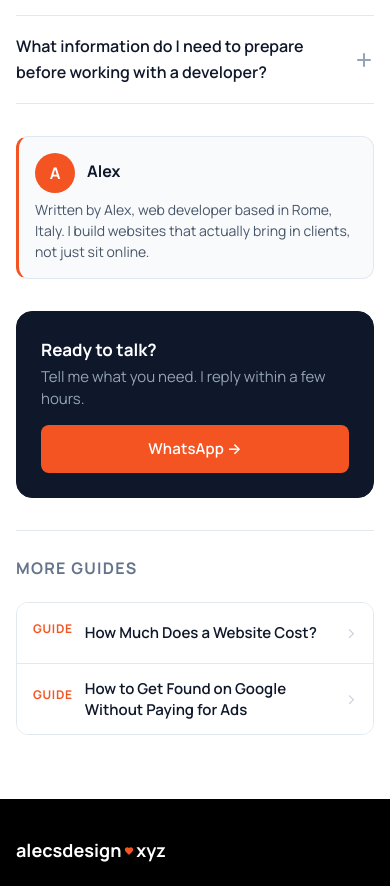
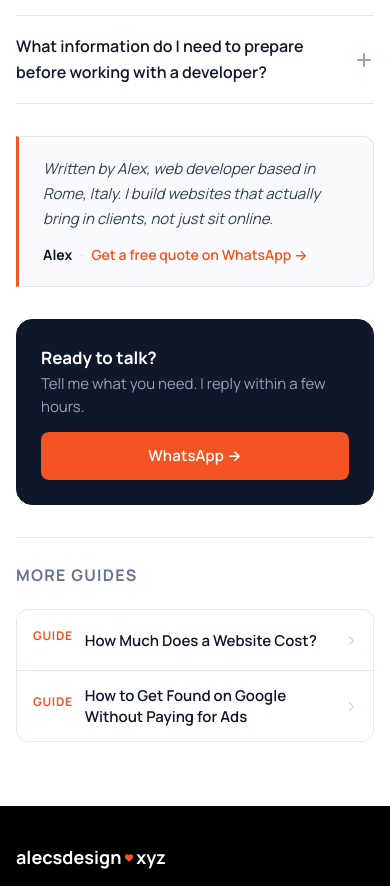
Before and after one commit to ZaZza402/alecsdesign, a React (Vite) app: page /guide/what-your-website-needs in a window 390 px wide. Shown: the part 4160-5046 px from the top of the page. Built offline with nearby package versions, Linux system fonts and the light colour scheme.

Commit message:
fix: replace author avatar box with clean blockquote — no image, no circle

```diff
--- a/src/pages/guides/GuideLayout.css
+++ b/src/pages/guides/GuideLayout.css
@@ -481,53 +481,45 @@
 }
 
 /* Author box */
+/* Author quote */
 .guide-author {
-  display: flex;
-  align-items: flex-start;
-  gap: 1rem;
+  margin: 2rem 0;
+  padding: 1.25rem 1.25rem 1.25rem 1.5rem;
+  border-left: 3px solid #f35422;
   background: #f8fafc;
-  border: 1px solid #e2e8f0;
-  border-radius: 12px;
-  padding: 1.5rem;
-  margin-top: 2rem;
+  border-radius: 0 10px 10px 0;
+  border-top: 1px solid #e2e8f0;
+  border-right: 1px solid #e2e8f0;
+  border-bottom: 1px solid #e2e8f0;
 }
 
-.guide-author__avatar {
-  width: 48px;
-  height: 48px;
-  border-radius: 50%;
-  background: #f35422;
-  color: #fff;
+.guide-author__quote {
+  font-size: 0.9375rem;
+  color: #334155;
+  line-height: 1.65;
+  margin: 0 0 0.75rem;
+  font-style: italic;
+}
+
+.guide-author__footer {
   display: flex;
   align-items: center;
-  justify-content: center;
-  font-size: 1.125rem;
-  font-weight: 700;
-  flex-shrink: 0;
-}
-
-.guide-author__info {
-  flex: 1;
+  gap: 0.5rem;
+  flex-wrap: wrap;
 }
 
 .guide-author__name {
-  font-size: 0.9375rem;
+  font-size: 0.875rem;
   font-weight: 700;
   color: #0f172a;
-  margin: 0 0 0.25rem;
 }
 
-.guide-author__bio {
+.guide-author__sep {
+  color: #cbd5e1;
   font-size: 0.875rem;
-  color: #475569;
-  margin: 0 0 0.75rem;
-  line-height: 1.5;
 }
 
 .guide-author__cta {
-  display: inline-flex;
-  align-items: center;
-  gap: 0.375rem;
   font-size: 0.875rem;
   font-weight: 600;
   color: #f35422;
@@ -536,47 +528,6 @@
 
 .guide-author__cta:hover {
   text-decoration: underline;
-}
-
-@media (max-width: 640px) {
-  .guide-author {
-    display: grid;
-    grid-template-columns: 40px 1fr;
-    grid-template-areas:
-      "avatar name"
-      "bio    bio";
-    column-gap: 0.75rem;
-    row-gap: 0.375rem;
-    padding: 1rem;
-    border-left: 3px solid #f35422;
-    border-top: 1px solid #e2e8f0;
-    border-right: 1px solid #e2e8f0;
-    border-bottom: 1px solid #e2e8f0;
-  }
-  /* Dissolve the wrapper so name + bio become direct grid children */
-  .guide-author__info {
-    display: contents;
-  }
-  .guide-author__avatar {
-    grid-area: avatar;
-    align-self: center;
-    width: 40px;
-    height: 40px;
-    font-size: 1rem;
-  }
-  .guide-author__name {
-    grid-area: name;
-    align-self: center;
-    font-size: 1rem;
-  }
-  .guide-author__bio {
-    grid-area: bio;
-    margin-bottom: 0;
-    font-size: 0.875rem;
-  }
-  .guide-author__cta {
-    display: none;
-  }
 }
 
 /* Related guides */
--- a/src/pages/guides/GuideLayout.tsx
+++ b/src/pages/guides/GuideLayout.tsx
@@ -333,14 +333,12 @@ export default function GuideLayout({
               <FaqAccordion items={data.faq.items} />
             </div>
 
-            {/* Author box — trust signal: who wrote this, are they credible */}
-            <div className="guide-author">
-              <div className="guide-author__avatar" aria-hidden="true">
-                A
-              </div>
-              <div className="guide-author__info">
-                <p className="guide-author__name">Alex</p>
-                <p className="guide-author__bio">{data.authorBio}</p>
+            {/* Author quote */}
+            <blockquote className="guide-author">
+              <p className="guide-author__quote">{data.authorBio}</p>
+              <footer className="guide-author__footer">
+                <span className="guide-author__name">Alex</span>
+                <span className="guide-author__sep">·</span>
                 <a
                   href="https://wa.me/393801503074"
                   target="_blank"
@@ -349,8 +347,8 @@ export default function GuideLayout({
                 >
                   {data.authorCta} →
                 </a>
-              </div>
-            </div>
+              </footer>
+            </blockquote>
 
             {/* CTA block — single conversion point, after trust is established */}
             <div className="guide-cta-block">
```
